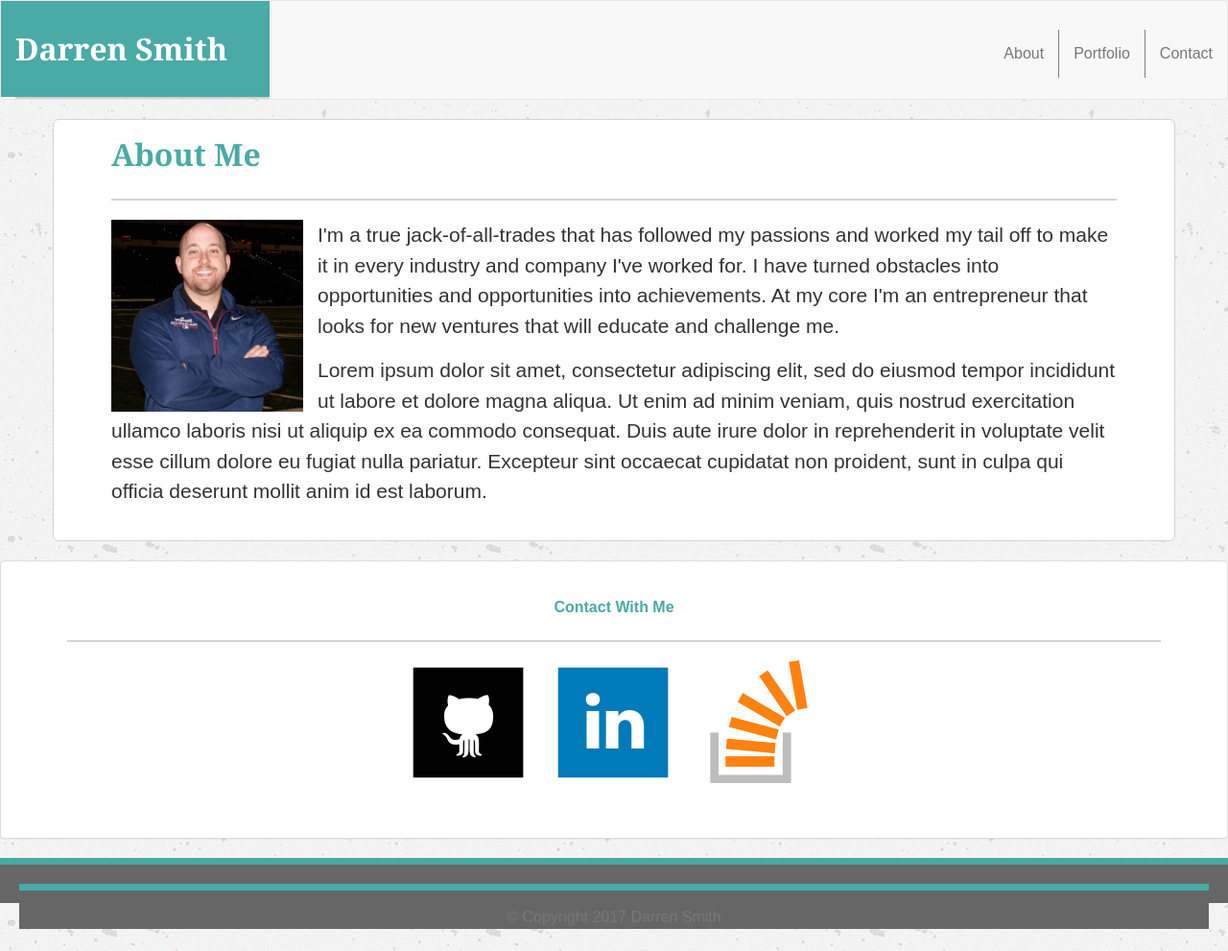
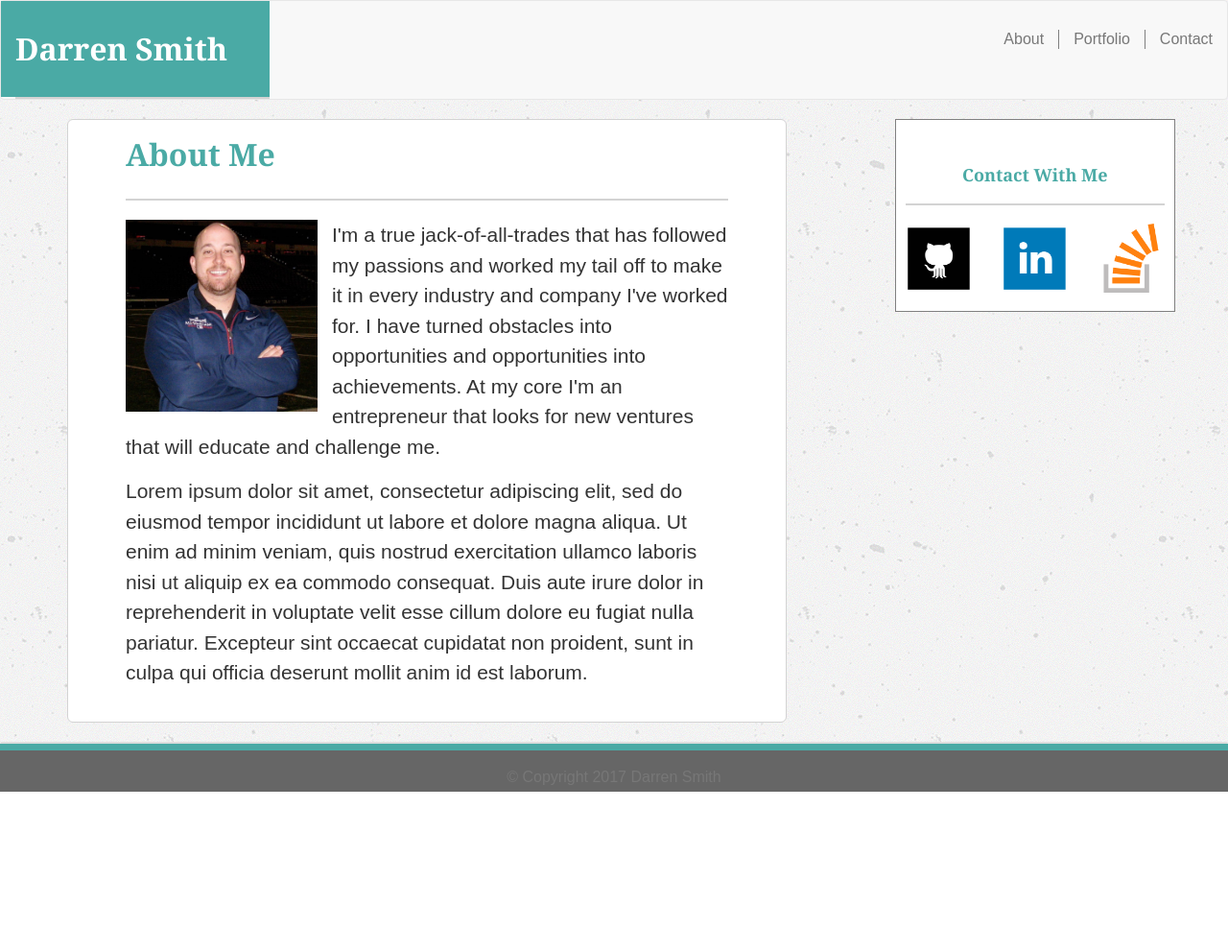
Before and after one commit to GitDarren/Bootstrap-Portfolio, a plain HTML site: page index.html in a window 1280 px wide. Shown: the whole page at 96% size. After the commit the page ends 825 px from the top, so only its background shows below. Drawn offline with nearby package versions, Linux system fonts and the light colour scheme.

Commit message:
fixing css problems

```diff
--- a/assets/css/style.css
+++ b/assets/css/style.css
@@ -38,15 +38,15 @@ h1  {
 }
 
 .nav-links {
-    padding: 0 15px 0 15px;
     color: gray;
 }
 .border {
     border-left: 1px solid grey;
+
 }
 
-a.nav-links {
-    padding: none;
+.nav>li>a.nav-links {
+    padding: 0px 15px;
 }
 
 .jumbotron  {
@@ -81,18 +81,26 @@ h2  {
 
 .contact-info   {
     background-color: white;
-    width: 248px;
-    float: right;
     border: 1px solid gray;
     padding: 10px;
 }
 
-.panel.panel-default {
+.panel-title {
     font-size: 18px;
     font-weight: bold;
     color: #4aaaa5;
     text-align: center;
-    padding: 30px;
+    padding-top: 28px;
+    padding-bottom: 10px;
+}
+
+.panel-body {
+    padding: 0px;
+}
+
+.panel-body .col-md-4   {
+    padding-right: 5px;
+    padding-left: 5px;
 }
 
 .short-line {
@@ -102,7 +110,6 @@ h2  {
 
 .small-icon {
     padding: 9px;
-    align-items: center;
 }
 
 .footer {
@@ -111,7 +118,9 @@ h2  {
     padding: 20px;
     text-align: center;
     color: #777777;
+    position: absolute;
     left: 0;
+    right: 0;
     bottom: 0;
-    height: 25px;
-    width: 100%;
+    height: 50px;
+}
--- a/index.html
+++ b/index.html
@@ -30,10 +30,10 @@
 
             <ul class="nav navbar-nav navbar-right">
                 <li>
-                    <a class="nav-links" href="index.html">About</a>
+                    <a class="nav-links" href="index.html">About </a>
                 </li>
                 <li>
-                    <a class="nav-links border" href="portfolio.html">Portfolio</a>
+                    <a class="nav-links border" href="portfolio.html">Portfolio </a>
                 </li>
                 <li>
                     <a class="nav-links border" href="contact.html">Contact</a>
@@ -45,12 +45,12 @@
     <div class="main-content">
         <div class="container content">
             <div class="row">
-                <div class=".col-xs-12 .col-md-8">
+                <div class="col-xs-12 col-md-8">
                     <div class="jumbotron">
                         <h2 class="headings">About Me</h2>
                         <div class="long-line"></div>
                         <p class="intro-para">
-                            <img class="profile-pic .img-responsive" src="assets/images/Darren-Smith-Profile-Pic.jpg" alt="Darren Smith">I'm a true jack-of-all-trades that has followed my passions and worked my tail off to make it
+                            <img class="profile-pic img-responsive" src="assets/images/Darren-Smith-Profile-Pic.jpg" alt="Darren Smith">I'm a true jack-of-all-trades that has followed my passions and worked my tail off to make it
                             in every industry and company I've worked for. I have turned obstacles into opportunities and
                             opportunities into achievements. At my core I'm an entrepreneur that looks for new ventures that
                             will educate and challenge me.</p>
@@ -61,26 +61,26 @@
                             sunt in culpa qui officia deserunt mollit anim id est laborum.</p>
                     </div>
                 </div>
-            </div>
-        </div>
-
-        <div class="panel panel-default">
-            <div class="container contact">
-                <div class="row">
-                    <div class=".col-xs-6 .col-md-4">
+                <div class="col-xs-6 col-md-3 col-md-offset-1 contact-info">
                     <div class="panel-heading">
-                            <h3 class="panel-title">Contact With Me</h3>
+                        <h3 class="panel-title headings">Contact With Me</h3>
                     </div>
                     <div class="panel-body">
                         <div class="short-line"></div>
+                        <div class="row">
+                            <div class="col-md-4">
                             <a href="https://github.com/GitDarren">
-                                <img src="assets/images/Github-Icon.png" class="small-icon" alt="Github">
+                                <img class="img-responsive small-icon" src="assets/images/Github-Icon.png"  alt="Github">
                             </a>
+                        </div>
+                        <div class="col-md-4">
                             <a href="https://www.linkedin.com/in/darrenmsmith/">
-                                <img class="small-icon" src="assets/images/LinkedIn-Icon.png" alt="LinkedIn">
+                                <img class="img-responsive small-icon"src="assets/images/LinkedIn-Icon.png" alt="LinkedIn">
                             </a>
+                        </div>
+                        <div class="col-md-4">
                             <a href="https://stackoverflow.com/users/8753157/darren">
-                                <img class="small-icon" src="assets/images/Stack-Overflow-Icon.png" alt="StackOverFlow">
+                                <img class="img-responsive small-icon" src="assets/images/Stack-Overflow-Icon.png" alt="StackOverFlow">
                             </a>
                         </div>
                     </div>
@@ -89,8 +89,17 @@
         </div>
     </div>
 
+    <div class="panel panel-default">
+        <div class="container contact">
+            <div class="row">
+
+            </div>
+        </div>
+    </div>
+    </div>
+
     <footer class="footer">
-        <div class="container-fluid footer">
+        <div class="container-fluid">
             <p class="text-muted">&copy; Copyright 2017 Darren Smith</p>
         </div>
     </footer>
```
Lines whose indentation alone changed are shown as unchanged.
